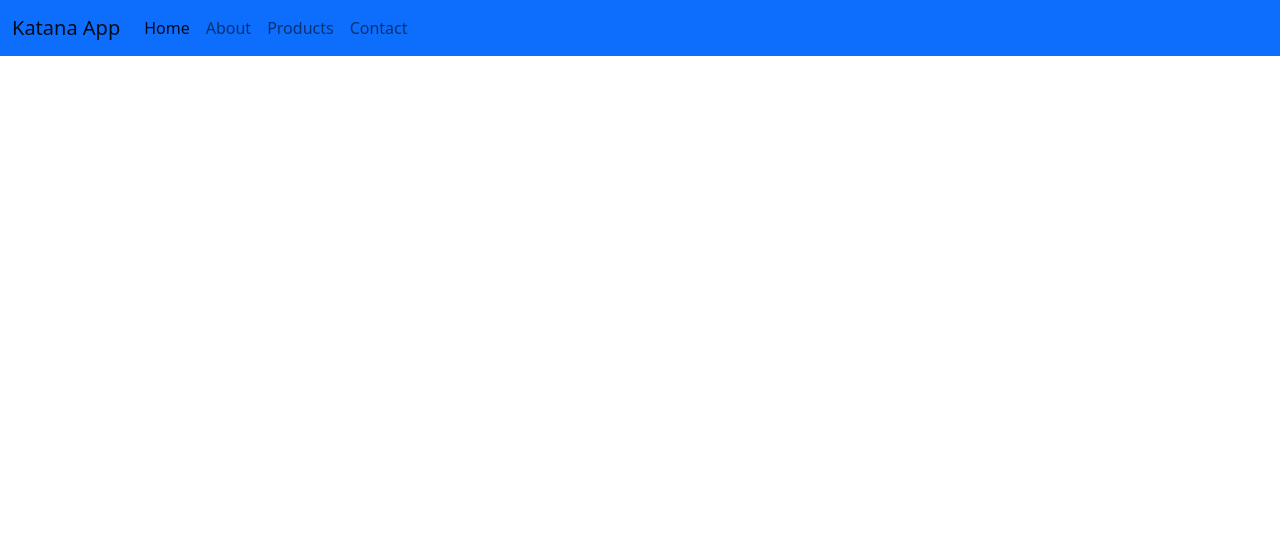
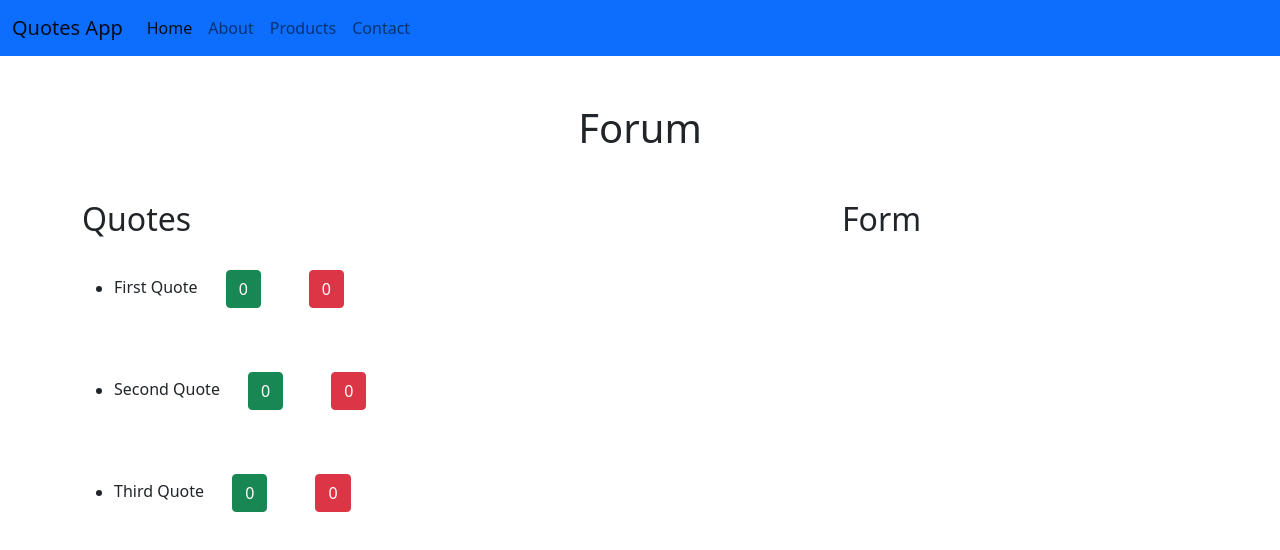
Before and after one commit to vantablanta/kt-project-p, an Angular app: page / in a window 1280 px wide. Shown: the top 550 px of the page. Built offline with nearby package versions, Linux system fonts and the light colour scheme.

Commit message:
quotes added

```diff
--- a/src/app/app.component.html
+++ b/src/app/app.component.html
@@ -1 +1,15 @@
 <app-navbar></app-navbar>
+<h1 class="text-center m-5">Forum</h1>
+<div class="container">
+    <div class="row">
+        <div class="col-md-8">
+            <h2>Quotes</h2>
+            <app-quotes></app-quotes>
+        </div>
+        <div class="col-md-4">
+            <h2>Form</h2>
+        </div>
+    </div>
+
+
+</div>
--- a/src/app/app.module.ts
+++ b/src/app/app.module.ts
@@ -4,11 +4,13 @@ import { BrowserModule } from '@angular/platform-browser';
 import { AppRoutingModule } from './app-routing.module';
 import { AppComponent } from './app.component';
 import { NavbarComponent } from './component/navbar/navbar.component';
+import { QuotesComponent } from './component/quotes/quotes.component';
 
 @NgModule({
   declarations: [
     AppComponent,
-    NavbarComponent
+    NavbarComponent,
+    QuotesComponent
   ],
   imports: [
     BrowserModule,
--- a/src/app/component/navbar/navbar.component.ts
+++ b/src/app/component/navbar/navbar.component.ts
@@ -6,7 +6,7 @@ import { Component, OnInit } from '@angular/core';
   styleUrls: ['./navbar.component.css']
 })
 export class NavbarComponent implements OnInit {
-  title = 'Katana App';
+  title = 'Quotes App';
   constructor() { }
 
   ngOnInit(): void {
--- /dev/null
+++ b/src/app/component/quotes/quotes.component.html
@@ -0,0 +1,9 @@
+<ul *ngFor="let quote of quotes">
+    <li>{{quote.text}}
+        <button class=" btn btn-success m-4">{{quote.upvotes}}</button>
+        <button class="btn btn-danger m-4">{{quote.downvotes}}</button>
+    </li>
+
+
+
+</ul>
--- /dev/null
+++ b/src/app/component/quotes/quotes.component.ts
@@ -0,0 +1,22 @@
+import { Component, OnInit } from '@angular/core';
+import {Quote} from 'src/app/quote'
+
+@Component({
+  selector: 'app-quotes',
+  templateUrl: './quotes.component.html',
+  styleUrls: ['./quotes.component.css']
+})
+export class QuotesComponent implements OnInit {
+
+
+  quotes: Quote[] = [
+    new Quote(1, "First Quote", 0, 0),
+    new Quote(1, "Second Quote", 0, 0),
+    new Quote(1, "Third Quote", 0, 0)
+  ]
+  constructor() { }
+
+  ngOnInit(): void {
+  }
+
+}
--- /dev/null
+++ b/src/app/quote.ts
@@ -0,0 +1,13 @@
+
+export class Quote {
+    id: number
+    text: string
+    upvotes: number
+    downvotes: number
+    constructor(id: number, text: string, upvotes: number, downvotes: number) {
+        this.id = id
+        this.text= text
+        this.upvotes = upvotes
+        this.downvotes = downvotes
+    }
+}
```
Also changed, not shown: src/app/component/quotes/quotes.component.css (added), tsconfig.json (line endings or trailing spaces), 2 other files (tests, documents, lock files or other folders).
